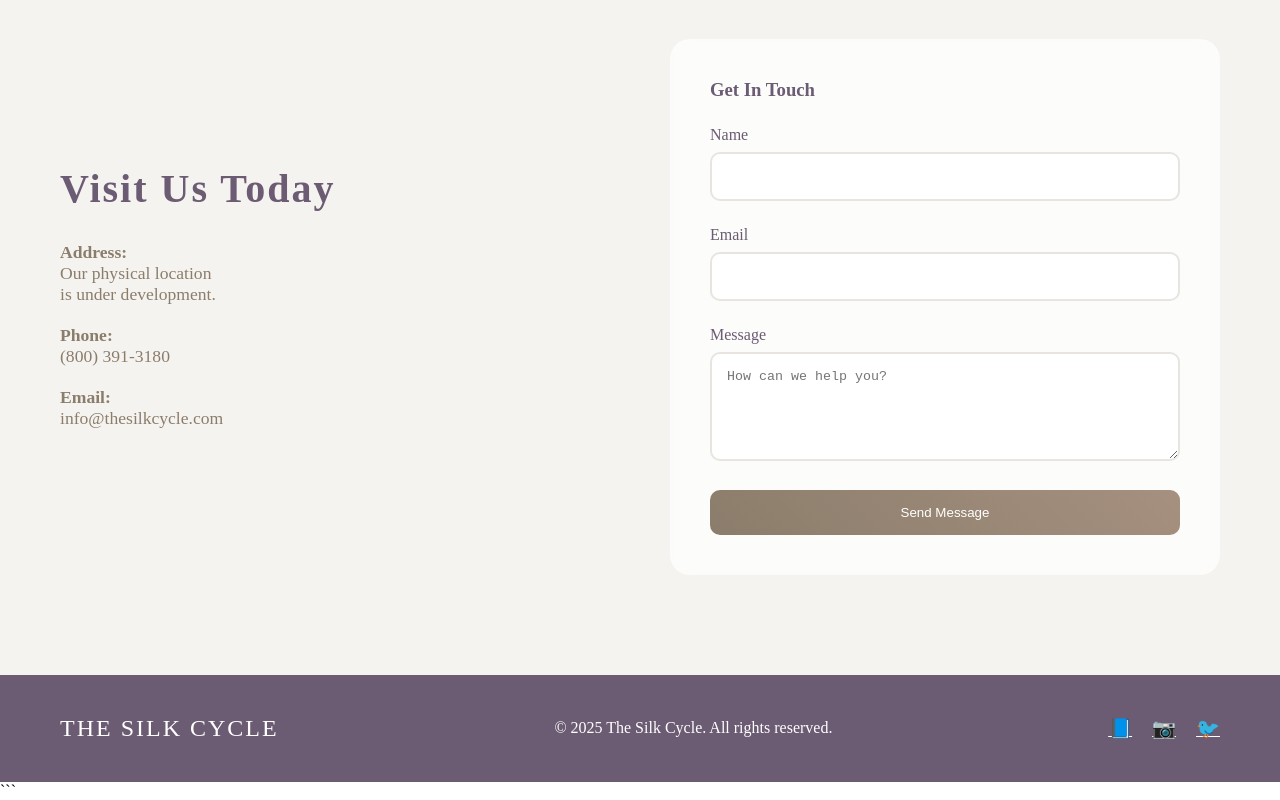
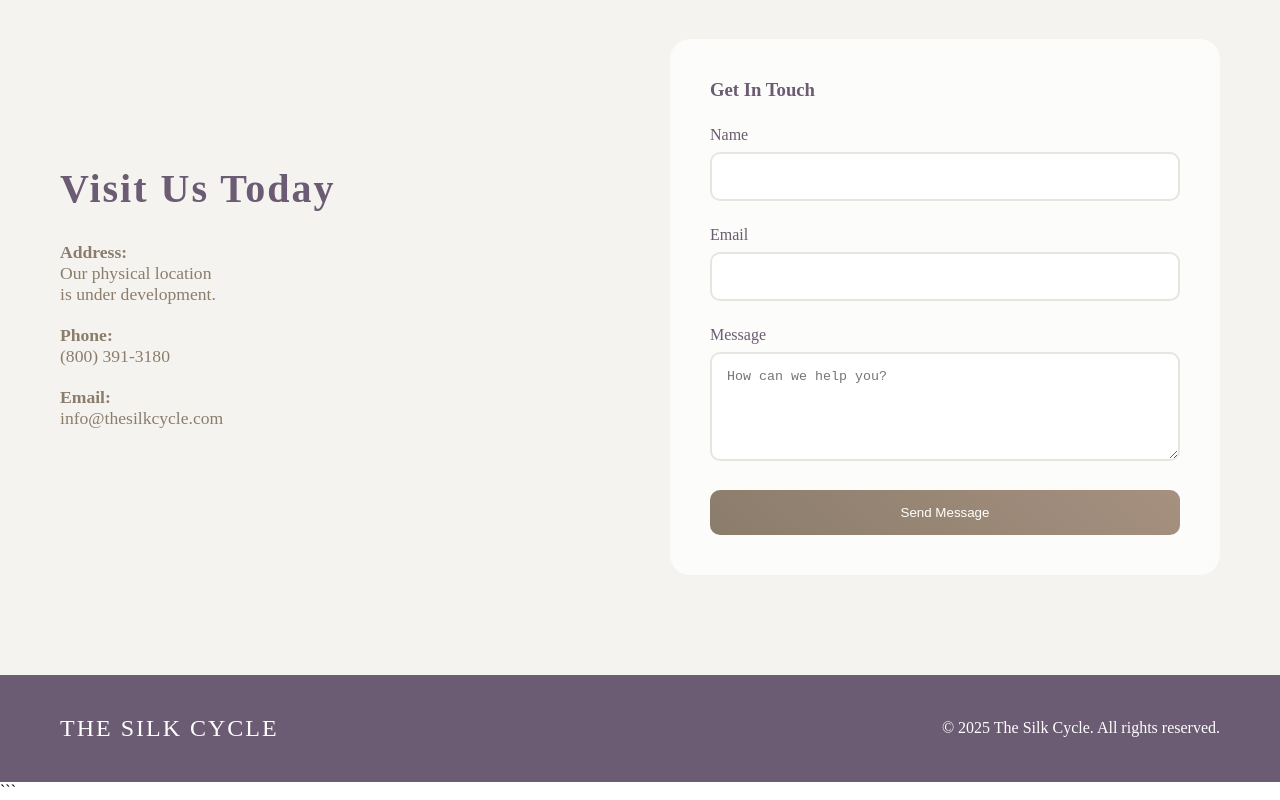
Before and after one commit to tscadmin1/silk-cycle-website, a plain HTML site: page index.html in a window 1280 px wide. Shown: the part 2478-3278 px from the top of the page. Drawn offline with Linux system fonts and the light colour scheme.

Commit message:
Update index.html

```diff
--- a/index.html
+++ b/index.html
@@ -549,10 +549,6 @@
         <div class="footer-content">
             <div class="footer-logo">The Silk Cycle</div>
             <p>&copy; 2025 The Silk Cycle. All rights reserved.</p>
-            <div class="social-links">
-                <a href="#">📘</a>
-                <a href="#">📷</a>
-                <a href="#">🐦</a>
             </div>
         </div>
     </div>
```
